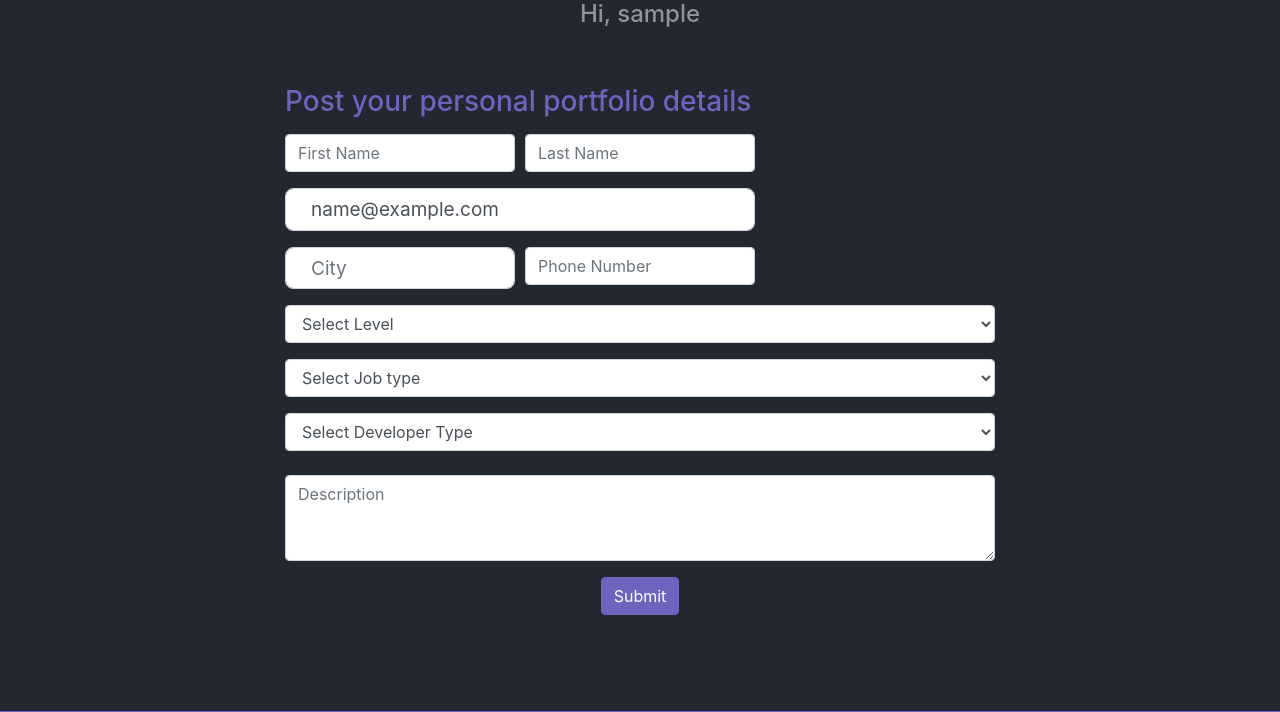
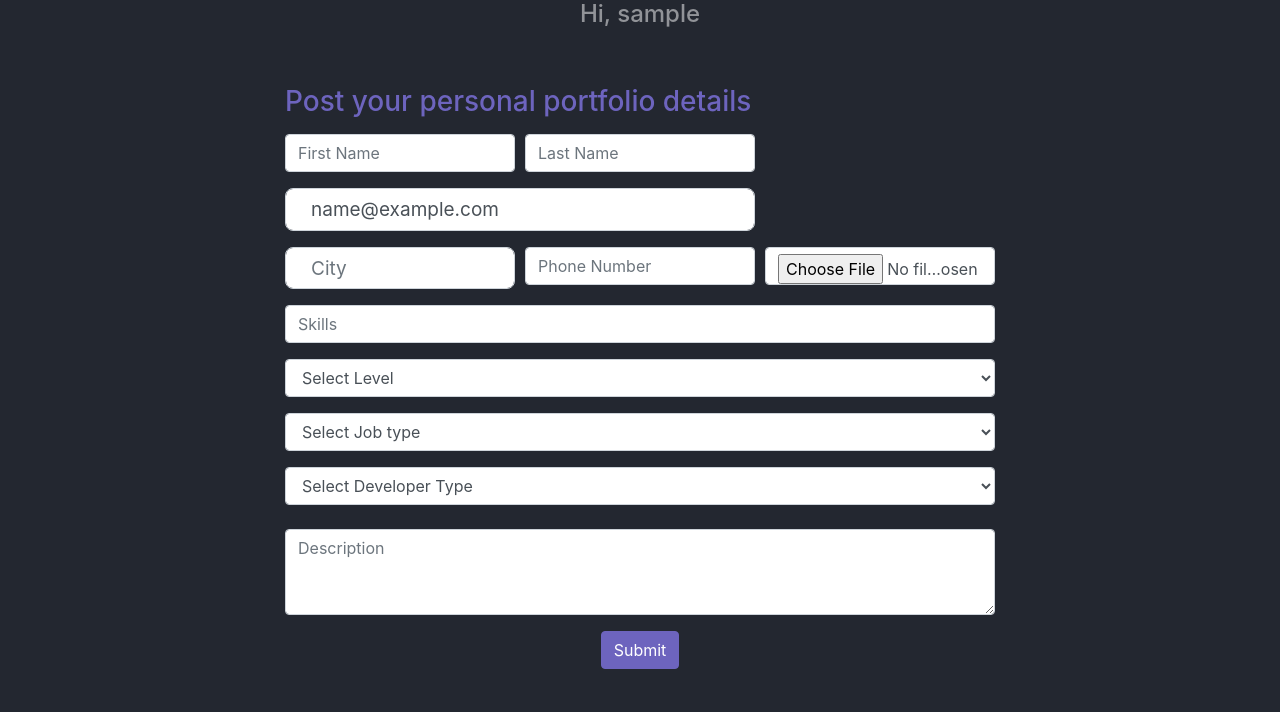
Before and after one commit to samratiam/Codersplace, a Django app: page /accounts/dashboard/ in a window 1280 px wide. Shown: the part 553-1265 px from the top of the page. Run offline with Django 4.2, Linux system fonts and the light colour scheme; the visitor is signed in with stand-in values (Sample User, id 1).

Commit message:
Add skills and image field on template

```diff
--- a/templates/accounts/dashboard.html
+++ b/templates/accounts/dashboard.html
@@ -122,6 +122,24 @@
 								required
 							/>
 						</div>
+						<div class="form-group col-md-4">
+							<input
+								name="photo"
+								type="file"
+								class="form-control"
+								placeholder="Photo"
+								accept="image/*"
+								required
+							/>
+						</div>
+					</div>
+					<div class="form-group">
+						<input
+							name="skills"
+							class="form-control"
+							placeholder="Skills"
+							required
+						/>
 					</div>
 
 					<div class="form-group">
```
